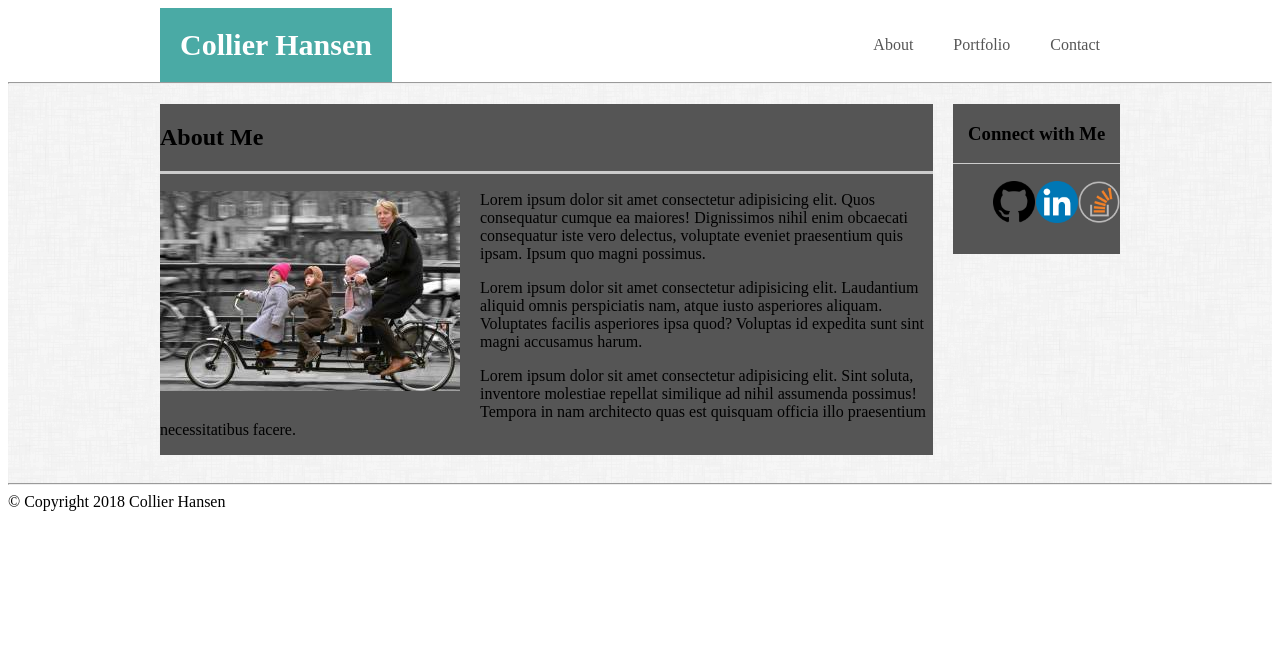
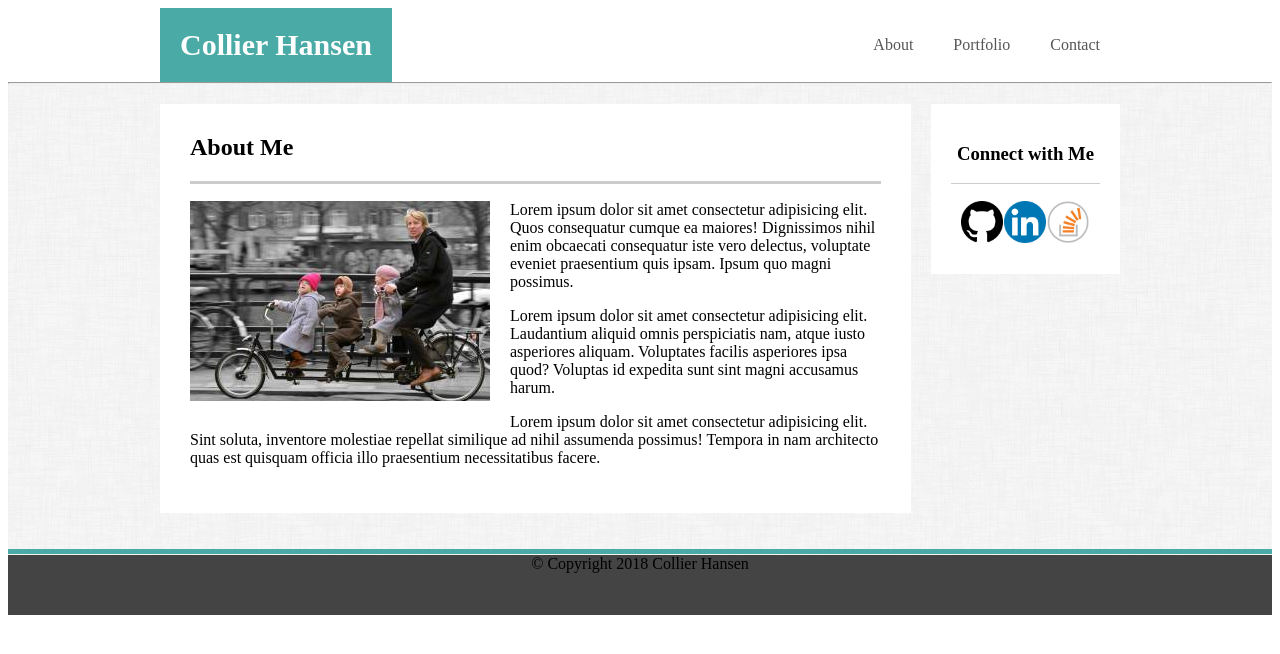
Before and after one commit to coffeewhistle/basic-portfolio-2, a plain HTML site: page index.html in a window 1280 px wide. Drawn offline with Linux system fonts and the light colour scheme; a script that the page names is missing.

Commit message:
finish styling index.html

```diff
--- a/assets/css/styles.css
+++ b/assets/css/styles.css
@@ -49,8 +49,9 @@
 }
 
 .about {
-    background-color: #555555;
+    background-color: white;
     margin: 20px 20px 20px 0;
+    padding: 10px 30px 30px 30px;
 }
 
 .about > img {
@@ -70,15 +71,17 @@
 .social {
     width: 320px;
     text-align: center;
-    background-color: #555555;
     height: 150px;
     margin-top: 20px;
+    background-color: white;
+    padding: 20px 20px 0px 20px;
 }
 
-#social-icons {
+.social-icons {
     display:flex;
     list-style: none;
     justify-content: space-around;
+    padding: 0 10px 0 10px;
 }
 
 .social-break {
@@ -89,3 +92,19 @@
     margin: 1em 0;
     padding: 0;
 }
+
+.bottom-divide {
+    display: block;
+    height: 1px;
+    border: 0;
+    border-top: 5px solid #4aaaa5;
+    margin: 1em 0 0 0;
+    padding: 0;
+}
+
+footer {
+    text-align: center;
+    background-color: #444444;
+    height: 60px;
+    margin-top: 0px;
+}
--- a/index.html
+++ b/index.html
@@ -36,7 +36,7 @@
         <section class="social">
             <h3>Connect with Me</h3>
             <hr class="social-break">
-            <ul id="social-icons">
+            <ul class="social-icons">
                 <li><a href="https://github.com/coffeewhistle"><img src="assets/images/git.png" alt="github icon" width="42" height="42"></a></li>
                 <li><a href="https://www.linkedin.com/in/collierhansen"></a><img src="assets/images/linkedin.png" alt="linkedin" width="42" height="42"></li>
                 <li><a href="https://stackoverflow.com/users/9269142/coffeewhistle"></a><img src="assets/images/stack.png" alt="stackoverflow" width="42" height="42"></li>
```
